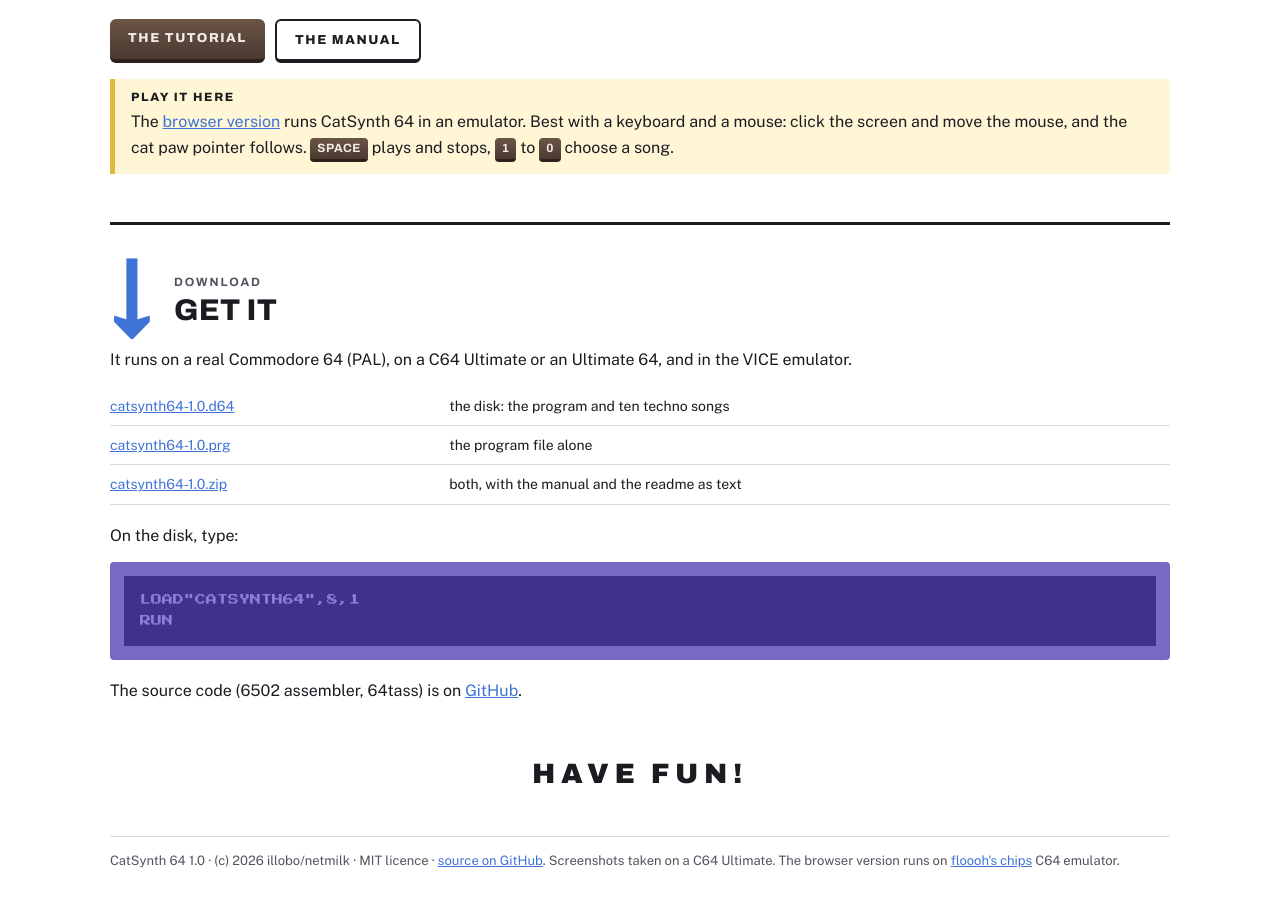
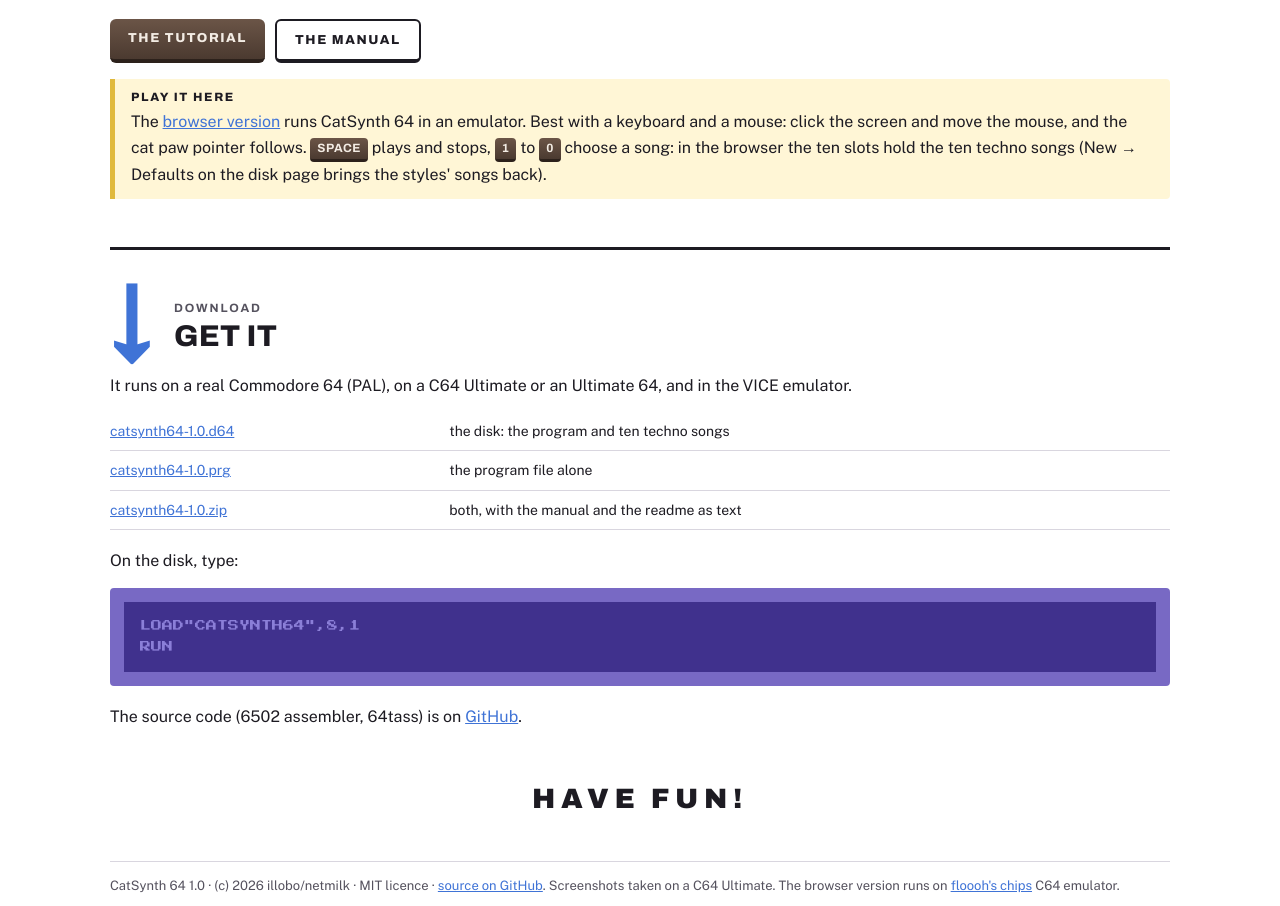
Before and after one commit to illobo/catsynth64, a plain HTML site: page docs/index.html in a window 1280 px wide. Shown: the part 3352-4258 px from the top of the page. Drawn offline with nearby package versions, Linux system fonts and the light colour scheme.

Commit message:
The web edition: the ten techno songs in the browser
The browser has no disk drive, so the web build (64tass -D WEB=1, make
web) carries the ten techno songs (gen/techno.inc), packed as on the
disk, and unpacks them into the song slots at start. They wait in the
help buffer until then. New, then Defaults brings the styles' songs back.

Co-Authored-By: Claude Opus 5.5 <noreply@anthropic.com>
Claude-Session: https://claude.ai/code/session_011id3EQ7NvVtuWDJtLuHYvU

```diff
--- a/docs/index.html
+++ b/docs/index.html
@@ -138,7 +138,8 @@ footer { max-width: 1060px; margin: 48px auto 0; color: var(--ink-soft); font-si
   <a class="button alt" href="manual.html">The manual</a></div>
   <div class="box try"><b>Play it here</b><p>The <a href="play/">browser version</a> runs CatSynth 64 in an
   emulator. Best with a keyboard and a mouse: click the screen and move the mouse, and the cat paw pointer follows.
-  <kbd>SPACE</kbd> plays and stops, <kbd>1</kbd> to <kbd>0</kbd> choose a song.</p></div>
+  <kbd>SPACE</kbd> plays and stops, <kbd>1</kbd> to <kbd>0</kbd> choose a song: in the browser the ten slots hold
+  the ten techno songs (New &rarr; Defaults on the disk page brings the styles' songs back).</p></div>
 </section>
 <section class="chapter" id="get">
   <div class="chap"><div class="num l4">&darr;</div><div><div class="lbl">Download</div><h2>Get it</h2></div></div>
```
Also changed, not shown: docs/manual.html (+1 -0 lines), docs/play/index.html (+1 -1 lines), docs/download/MANUAL.TXT, 8 other files.
